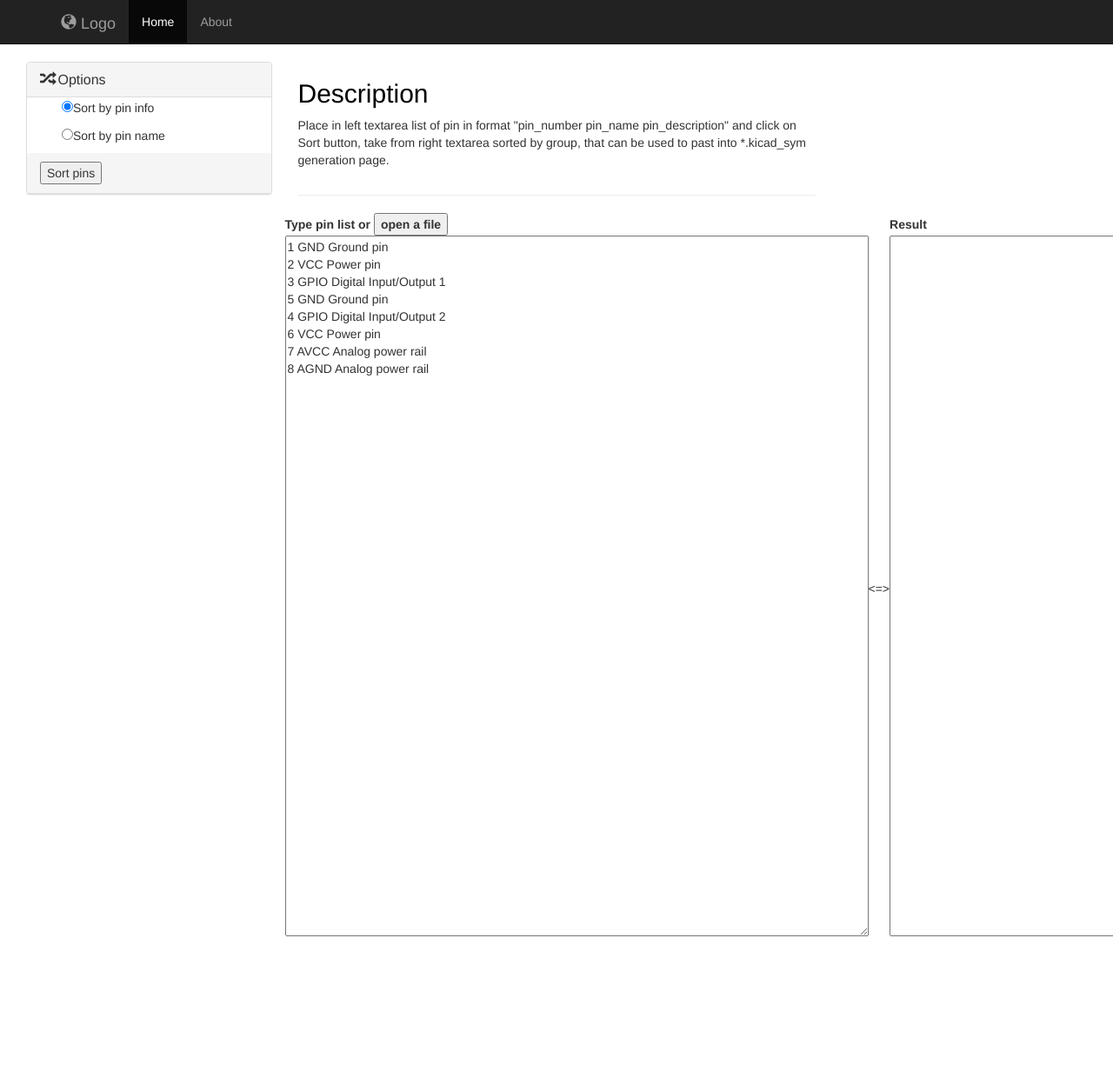
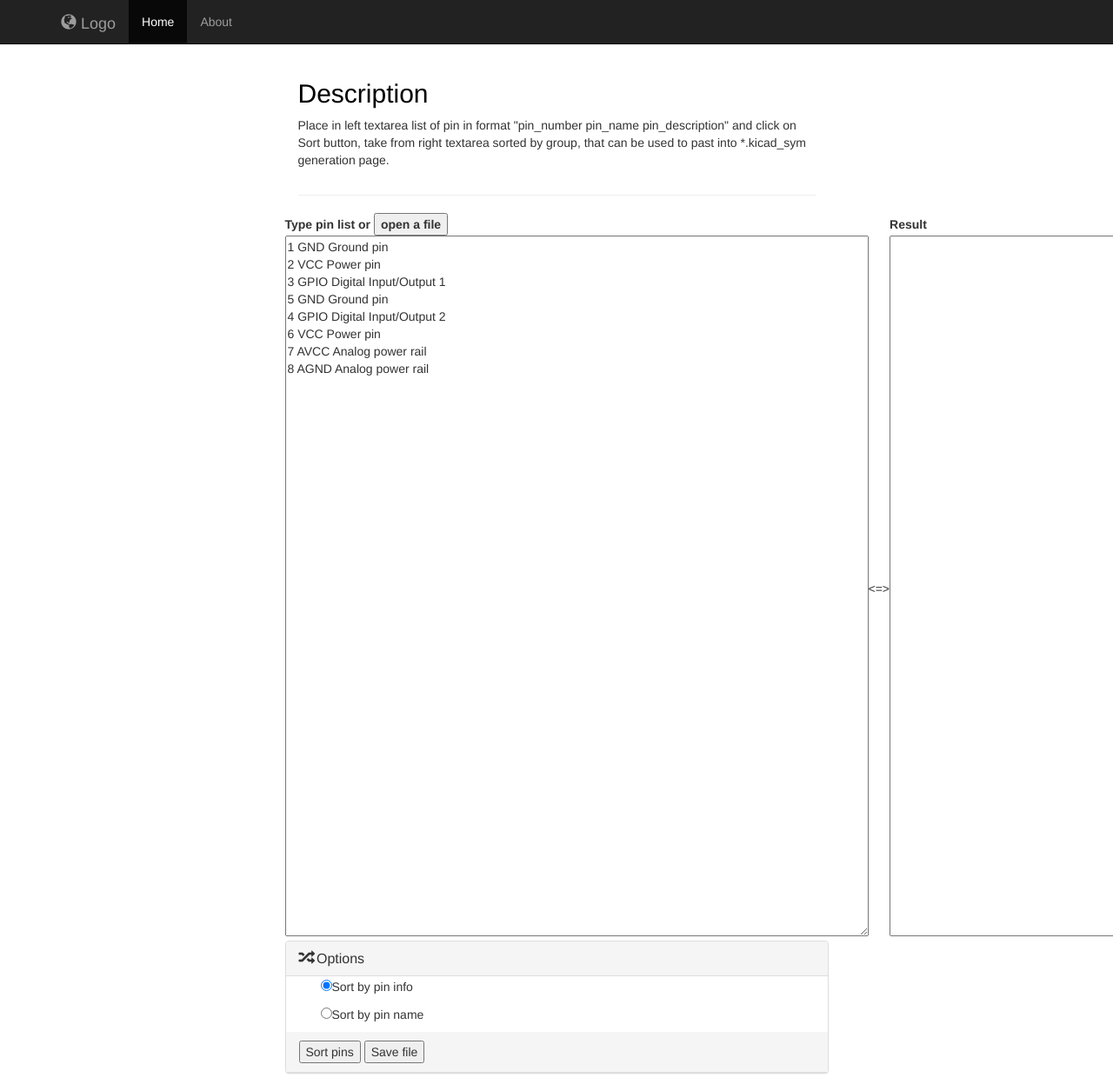
Before and after one commit to gpav3l/web_helpers, a plain HTML site: page tools/pin_grouping.html in a window 1280 px wide. Shown: the top 1255 px of the page at 87% size. Before the commit the page ends 1082 px from the top, so only its background shows below. Drawn offline with Linux system fonts and the light colour scheme.

Commit message:
Update GUI, add save file ability

```diff
--- a/tools/pin_grouping.html
+++ b/tools/pin_grouping.html
@@ -56,21 +56,6 @@
 
 		<!-- Left Column -->
 		<div class="col-sm-3">
-			<div class="panel panel-default">
-
-				<div class="panel-heading">
-					<h1 class="panel-title"><span class="glyphicon glyphicon-random"></span> Options</h1>
-				</div>
-				<div class="list-group">
-					<list>
-					<ul><input id="sort_by_info" type="radio" name="sort_type" checked="checked">Sort by pin info</ul>
-					<ul><input id="sort_by_name" type="radio" name="sort_type">Sort by pin name</ul>
-					</list>
-				</div>
-				<div class="panel-heading">
-					<button onclick="process()">Sort pins</button>
-				</div>
-			</div>
 		</div><!--/Left Column-->
 
 
@@ -104,6 +89,24 @@
 		</tr>
 	</table>
 			</div>
+
+		<div class="row">
+		<div class="panel panel-default">
+				<div class="panel-heading">
+					<h1 class="panel-title"><span class="glyphicon glyphicon-random"></span> Options</h1>
+				</div>
+				<div class="list-group">
+					<list>
+					<ul><input id="sort_by_info" type="radio" name="sort_type" checked="checked">Sort by pin info</ul>
+					<ul><input id="sort_by_name" type="radio" name="sort_type">Sort by pin name</ul>
+					</list>
+				</div>
+				<div class="panel-heading">
+					<button onclick="process()">Sort pins</button>
+					<button onclick="save_file()">Save file</button>
+				</div>
+			</div>
+		</div>
 
 		</div><!--/Center Column-->
 
@@ -240,6 +243,20 @@
 
 		document.getElementById("output").value = res_output;
 	};
+
+	/*!
+	 *  Save sorted pin to file
+	 */
+	function save_file() {
+		if(document.getElementById("output").value == "") {
+			alert("Output is empty")
+		} else {
+			var a = document.createElement("a");
+			a.href = window.URL.createObjectURL(new Blob([document.getElementById("output").value], {type: "text/plain"}));
+			a.download = `pin_sorted.txt`;
+			a.click();
+		}
+	};
 </script>
 
 </html>
```
Also changed, not shown: tools/connector_gen.html (+34 -14 lines).
